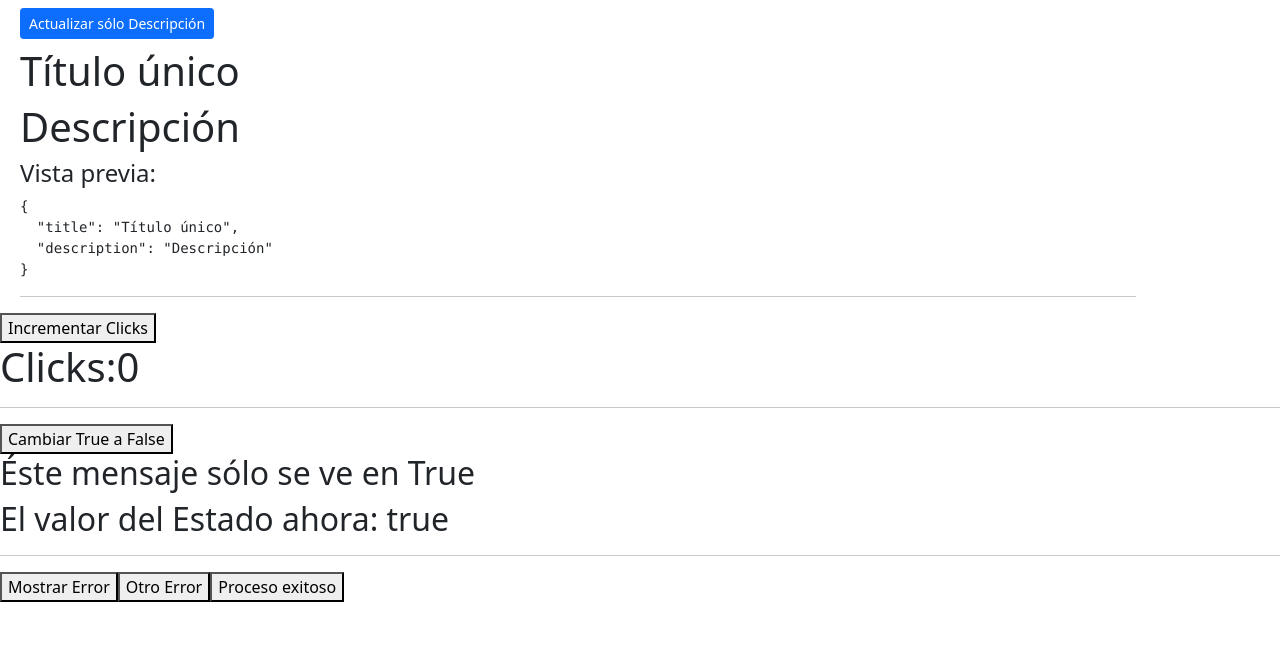
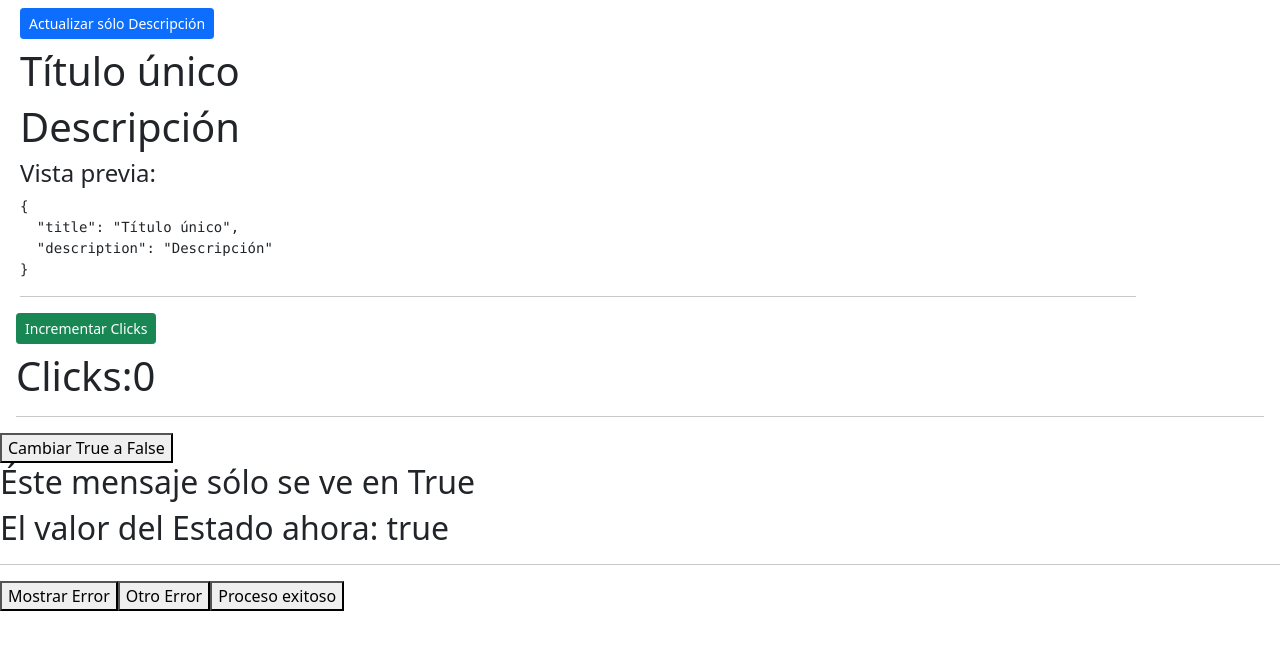
Before and after one commit to pedro-donoso/usestate-app, a React (Create React App) app: page / in a window 1280 px wide. Shown: the top 650 px of the page. Built offline with nearby package versions, Linux system fonts and the light colour scheme.

Commit message:
modifico clicks

```diff
--- a/src/CounterApp.js
+++ b/src/CounterApp.js
@@ -8,8 +8,8 @@ const CounterApp = () => {
   }
 
   return (
-    <div>
-    <button onClick={incrementCounter}>
+    <div className='mx-3'>
+    <button onClick={incrementCounter} className='btn btn-sm btn-success mb-2'>
       Incrementar Clicks
     </button>
     <h1>Clicks:{counter}</h1>
```
